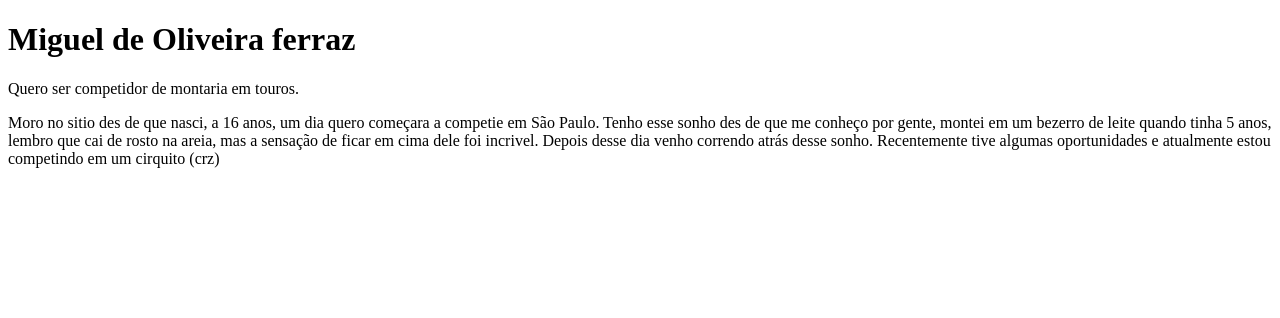
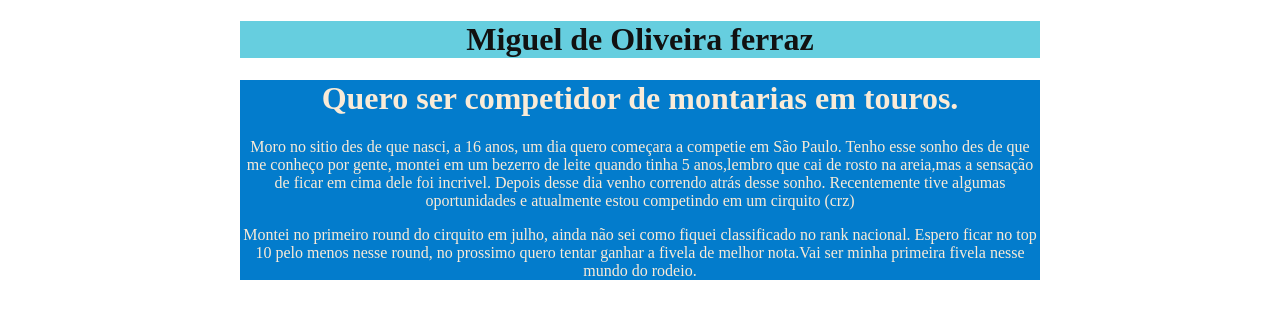
Before and after one commit to miguelferraz428/miguelferraz428, a plain HTML site: page index.html in a window 1280 px wide. Drawn offline with Linux system fonts and the light colour scheme.

Commit message:
Add files via upload

```diff
--- a/index.html
+++ b/index.html
@@ -5,6 +5,25 @@
     <meta charset="UTF-8">
     <meta name="viewport" content="width=device-width, initial-scale=1.0">
     <title>blog Miguel</title>
+    <style>
+    header{
+        background-color: rgb(102, 206, 223);
+        color: rgb(17, 17, 17);
+        text-align: center;
+        max-width: 800px;
+        margin: 0 auto;
+    }
+
+    main{
+        background-color: rgb(3, 124, 204);
+        color: antiquewhite;
+        text-align: center;
+        max-width: 800px;
+        margin: 0 auto;
+    }
+
+
+    </style>
 </head>
 
 <body>
@@ -14,11 +33,15 @@
 
 
 <main>
-    <p> Quero ser competidor de montaria em touros.</p>
+     <h1> Quero ser competidor de montarias em touros. </h1>
     <p> Moro no sitio des de que nasci, a 16 anos, um dia quero começara a competie em São Paulo.
-        Tenho esse sonho des de que me conheço por gente, montei em um bezerro de leite quando tinha 5 anos, lembro que cai de rosto na areia, mas a sensação de ficar em cima dele foi incrivel.
+        Tenho esse sonho des de que me conheço por gente, montei em um bezerro de leite quando tinha 5 anos,lembro que cai de rosto na areia,mas a sensação de ficar em cima dele foi incrivel.
      Depois desse dia venho correndo atrás desse sonho.
      Recentemente tive algumas oportunidades e atualmente estou competindo em um cirquito (crz) </p>
+
+     <p> Montei no primeiro round do cirquito em julho, ainda não sei como fiquei classificado no rank nacional.
+    Espero ficar no top 10 pelo menos nesse round, no prossimo quero tentar ganhar a fivela de melhor nota.Vai ser minha primeira fivela nesse mundo do rodeio.<p>
+
 </main>
 
 </body>
```
